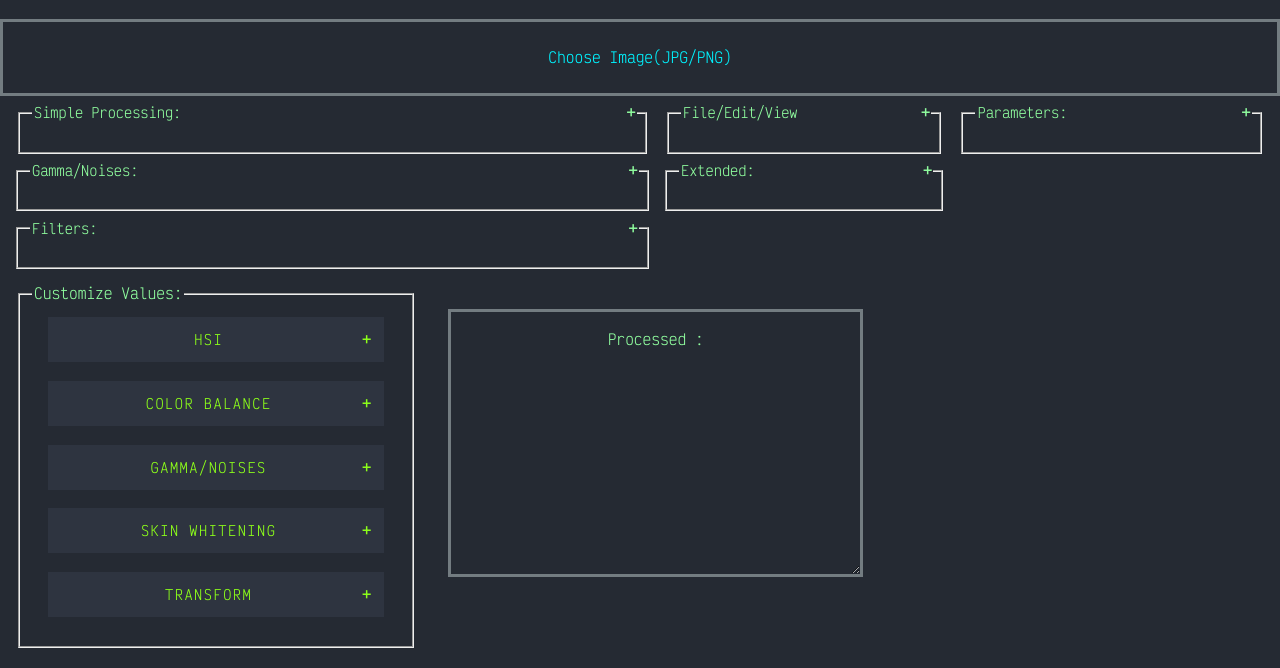
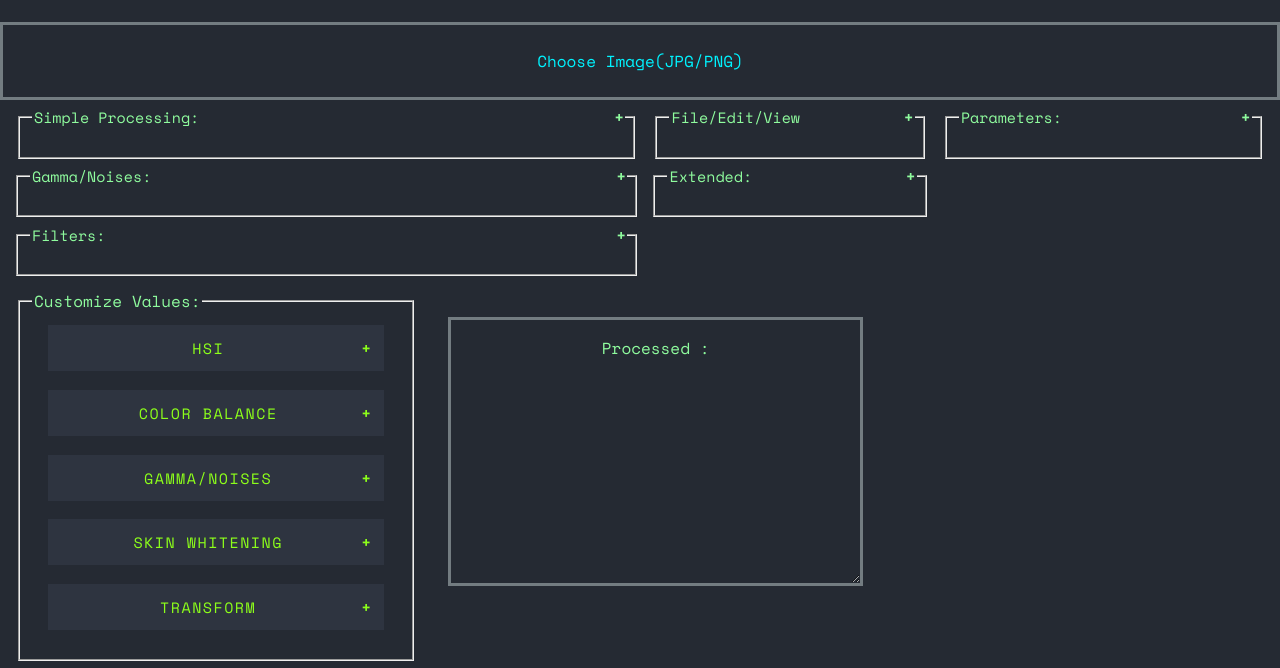
Before and after one commit to spacemiqote/iphw, a plain HTML site: page index.html in a window 1280 px wide. Shown: the part 147-815 px from the top of the page. Drawn offline with Linux system fonts and the light colour scheme.

Commit message:
style: change font

```diff
--- a/styles/fonts.css
+++ b/styles/fonts.css
@@ -1,7 +1,7 @@
 @font-face {
-    font-family: "Victor Mono";
+    font-family: "Space Mono";
     font-style: normal;
     font-weight: 400;
-    src: local("Victor Mono"), url('../fonts/VictorMono-Regular.woff2') format('woff2');
+    src: local("Space Mono"), url('../fonts/SpaceMono-Regular.woff2') format('woff2');
     font-display: swap;
 }
--- a/styles/iphw.css
+++ b/styles/iphw.css
@@ -3,7 +3,7 @@
     background-color: rgb(37, 42, 51);
     box-sizing: border-box;
     margin: .4em 0;
-    font-family: "Victor Mono", sans-serif;
+    font-family: "Space Mono", monospace;
 }
 
 @media (min-width: 35em) {
@@ -64,7 +64,7 @@ button:hover, a:hover {
     max-width: 60em;
     padding: 1em;
     margin: auto;
-    font: 1em/1.6 "Victor Mono", sans-serif;
+    font: 1em/1.6 "Space Mono", monospace;
 }
 
 h1 { font-size: 2.5em; }
@@ -104,7 +104,7 @@ button {
     border: solid;
     border-color: rgb(91 99 102) !important;
     color: rgb(141, 255, 26) !important;
-    font: 12px "Victor Mono", sans-serif;
+    font: 12px "Space Mono", monospace;
 }
 
 .container {
@@ -278,7 +278,7 @@ p {
 #exifInfo {
     color: lawngreen;
     background-color: black !important;
-    font: 1em/1.6 "Victor Mono", sans-serif;
+    font: 1em/1.6 "Space Mono", monospace;
 }
 
 .collapsible {
```
Also changed, not shown: fonts/SpaceMono-Regular.woff2 (added), fonts/VictorMono-Regular.woff2 (deleted).
